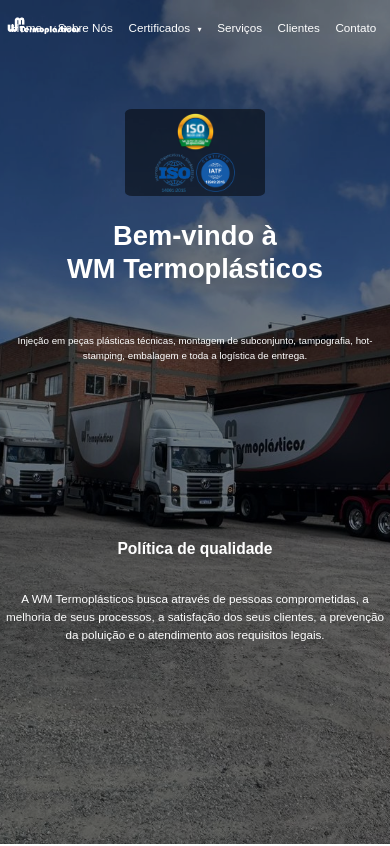
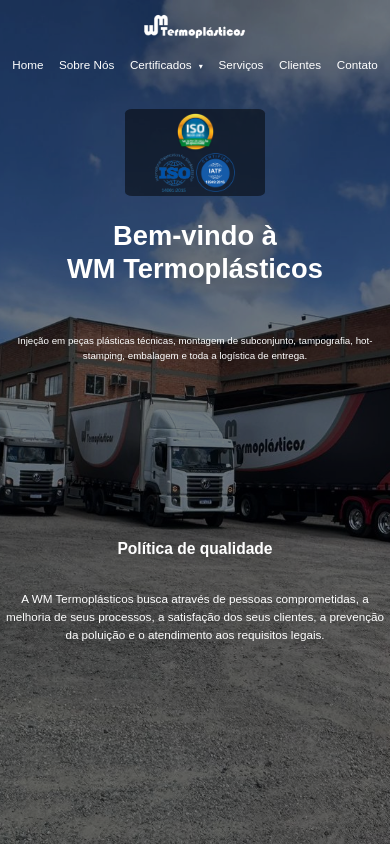
Before and after one commit to Luiz-Malanczyn/WM-Website, a Vue app: page / in a window 390 px wide. Shown: the top 846 px of the page. Built offline with nearby package versions, Linux system fonts and the light colour scheme.

Commit message:
Ajustes no mobile

```diff
--- a/src/components/ClientesSection/styles.css
+++ b/src/components/ClientesSection/styles.css
@@ -35,6 +35,6 @@
   }
 
   .client-logo {
-    height: 40px;
+    max-width: 30vw;
   }
 }
--- a/src/components/NavBar/styles.css
+++ b/src/components/NavBar/styles.css
@@ -1,6 +1,6 @@
 .navbar {
   display: flex;
-  justify-content: space-between;
+  flex-direction: column;
   align-items: center;
   padding: 1.5vh 1.5%;
   position: fixed;
@@ -16,7 +16,8 @@
 }
 
 .logo {
-  width: 20%;
+  width: 12%;
+  max-width: 220px;
   transition: width 0.5s ease;
 }
 
@@ -31,8 +32,9 @@
 
 .menu {
   display: flex;
-  width: 60%;
-  justify-content: flex-end;
+  width: 100%;
+  justify-content: center;
+  margin-top: 0.6vh;
 }
 
 .menu a {
@@ -120,12 +122,17 @@
   }
 
   .logo {
-    width: 20% !important;
+    width: 28% !important;
+    max-width: none !important;
     transition: none !important;
   }
 
   .scrolled .logo {
-    width: 20% !important;
+    width: 28% !important;
     transition: none !important;
   }
+
+  .nav-cert-item {
+    font-size: 3vw;
+  }
 }
--- a/src/components/SobreSection/styles.css
+++ b/src/components/SobreSection/styles.css
@@ -342,4 +342,23 @@
     height: auto;
     padding: 2rem 0;
   }
+
+  .certificates {
+    margin-top: 1rem;
+  }
+
+  .certificados-img {
+    max-width: 18%;
+    height: auto;
+  }
+
+  .certificados-text {
+    font-size: 3vh;
+    margin-top: 0.2rem;
+  }
+
+  .segundo-sobre {
+    margin-top: 2rem;
+    padding-bottom: 5%;
+  }
 }
```
